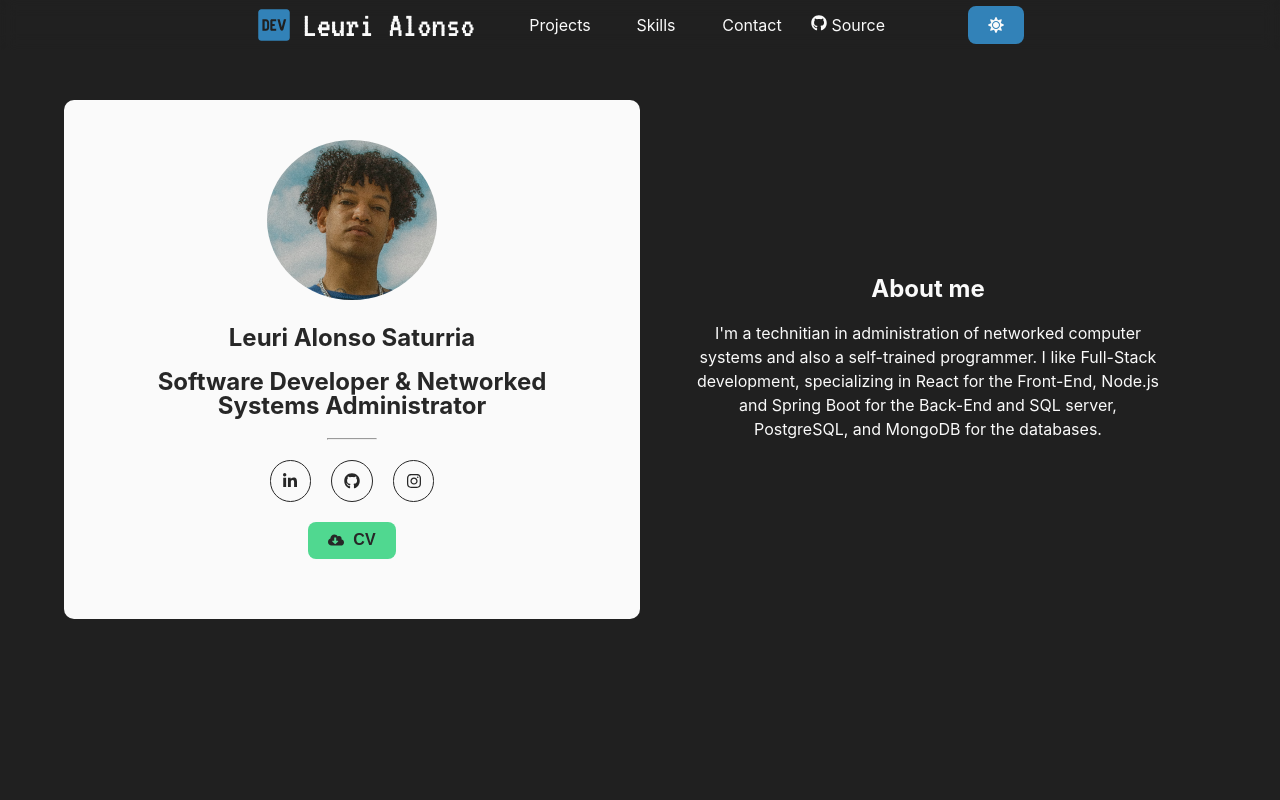
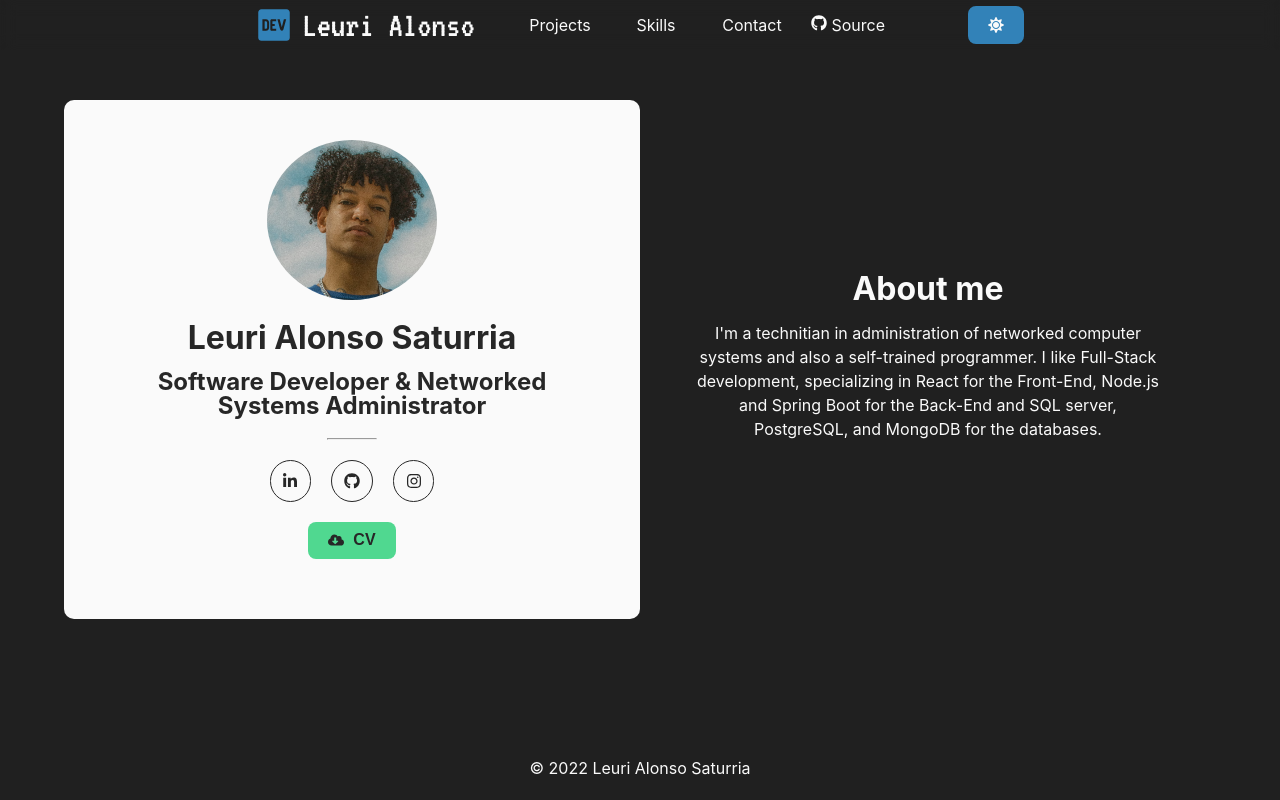
Before and after one commit to leuri17/portfolio, a React (Vite) app: page / in a window 1280 px wide. Built offline with nearby package versions, Linux system fonts and the light colour scheme.

Commit message:
Footer done

```diff
--- /dev/null
+++ b/src/components/Footer.jsx
@@ -0,0 +1,16 @@
+import '../styles/Footer.css'
+import { useLocation } from 'react-router-dom'
+import SocialMedia from './SocialMedia'
+
+const Footer = () => {
+  const location = useLocation().pathname
+
+  return (
+    <footer id='footer'>
+      <p>&copy; 2022 Leuri Alonso Saturria</p>
+      {location !== '/' && <SocialMedia />}
+    </footer>
+  )
+}
+
+export default Footer
--- a/src/components/Layout.jsx
+++ b/src/components/Layout.jsx
@@ -1,21 +1,18 @@
 import '../styles/Layout.css'
 import Navbar from './Navbar'
 import { Outlet } from 'react-router-dom'
+import Footer from './Footer'
 
-/** Future Layout component for react-router.
- * Now is for testing the theme and create the firsts
- * components
- */
 const Layout = () => {
   return (
     <>
       <Navbar />
 
-      <section id="main">
+      <div id="main">
         <Outlet />
-      </section>
+      </div>
 
-      <footer></footer>
+      <Footer />
     </>
   )
 }
--- /dev/null
+++ b/src/styles/Footer.css
@@ -0,0 +1,7 @@
+#footer {
+  padding: 20px;
+}
+
+#footer #social-media {
+  margin-top: 10px;
+}
--- a/src/styles/main.css
+++ b/src/styles/main.css
@@ -56,7 +56,7 @@
 
 #root {
   display: grid;
-  grid-template-rows: auto 1fr 50px;
+  grid-template-rows: minmax(50px, auto) 1fr minmax(50px, auto);
   gap: 10px;
 
   width: 100vw;
```
